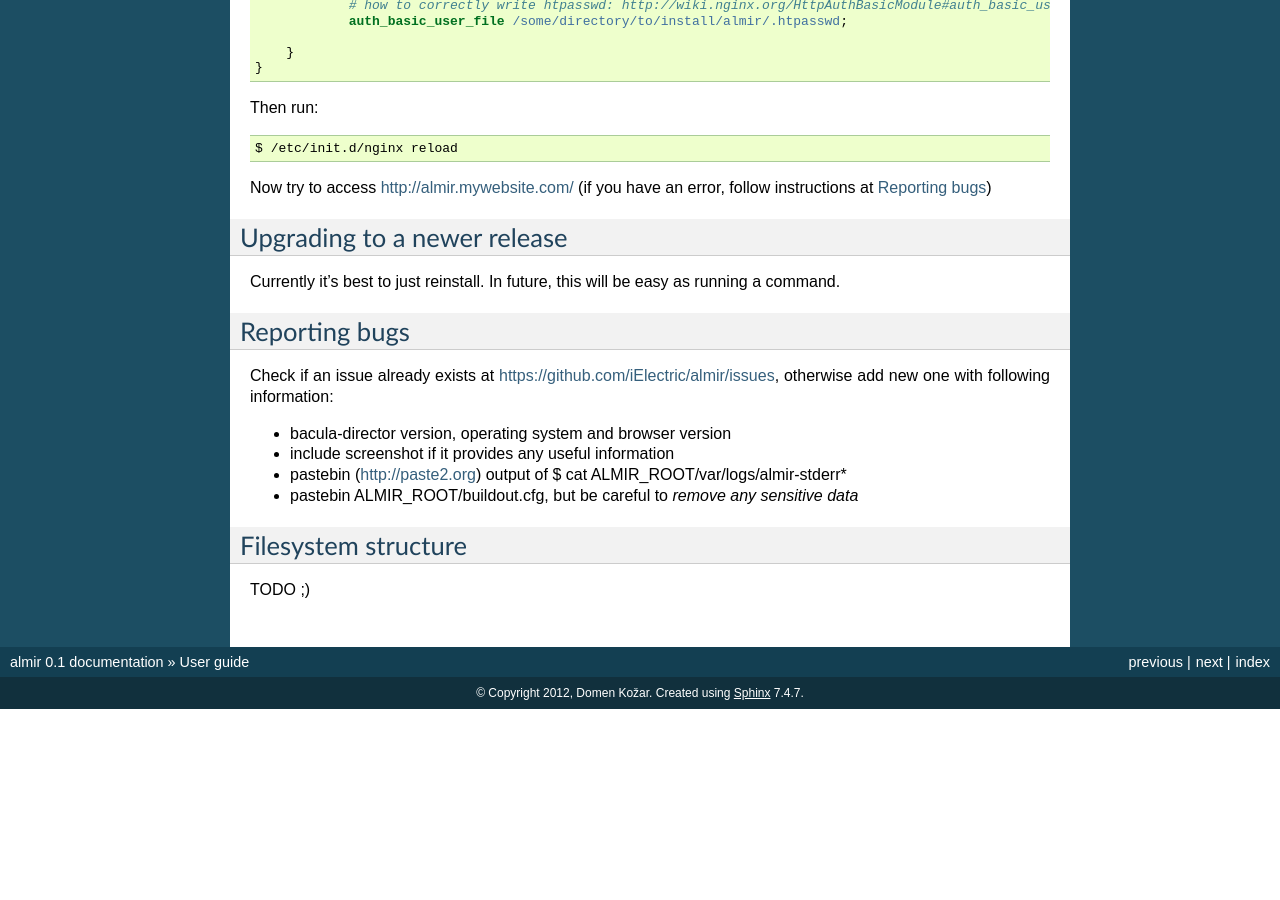
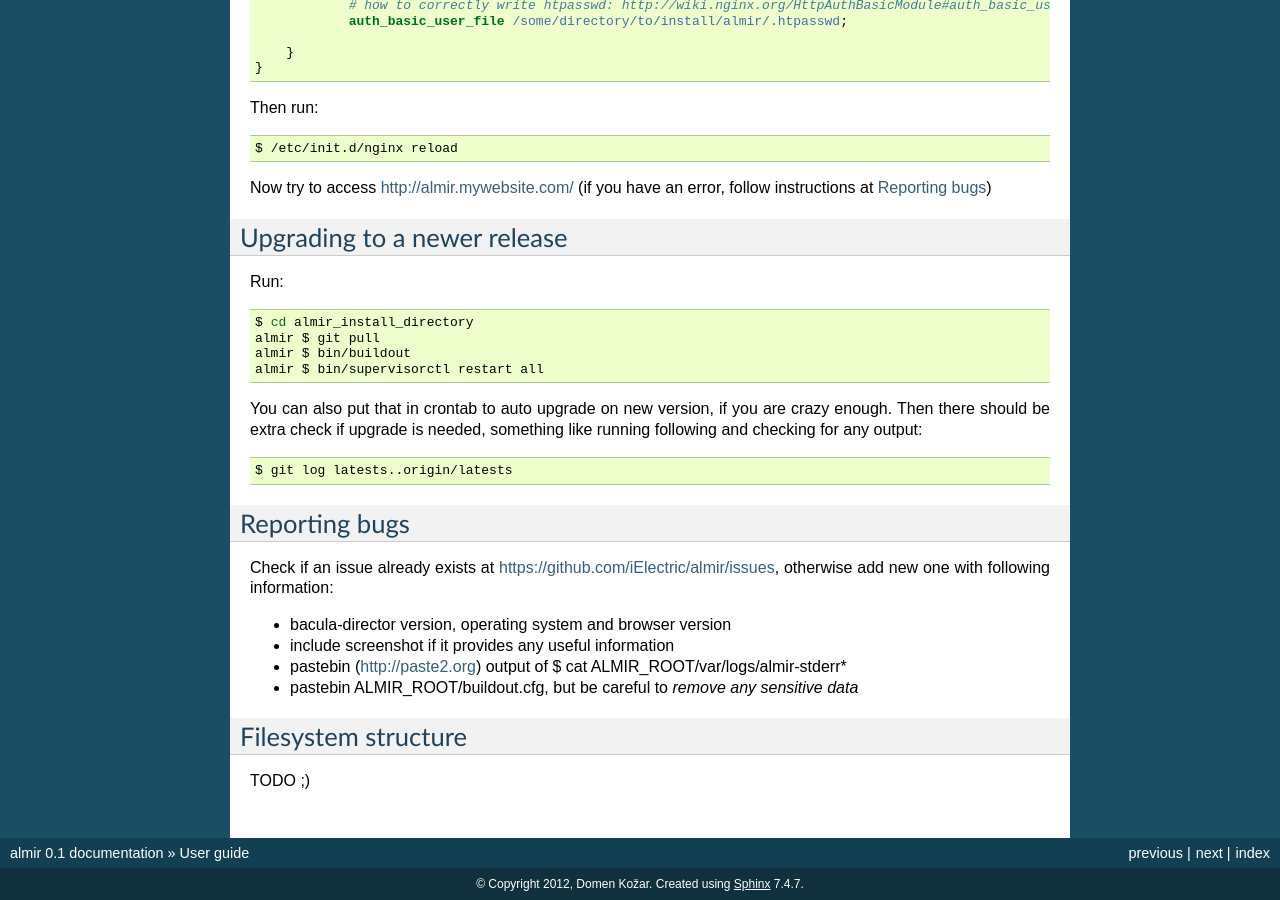
Before and after one commit to domenkozar/almir, a Sphinx documentation site: the page built from docs/source/userguide.rst, in a window 1280 px wide and 900 px high, scrolled down 1400 px. Built offline with Sphinx 7.4.7, drawn with Linux system fonts in a browser that asks for light colours; before the commit the page ends 2109 px from its top, so only the background shows below that.

Commit message:
add instructions how to upgrade

```diff
--- a/docs/source/userguide.rst
+++ b/docs/source/userguide.rst
@@ -100,7 +100,16 @@ Now try to access http://almir.mywebsite.com/ (if you have an error, follow inst
 Upgrading to a newer release
 ----------------------------
 
-Currently it's best to just reinstall. In future, this will be easy as running a command.
+Run::
+
+    $ cd almir_install_directory
+    almir $ git pull
+    almir $ bin/buildout
+    almir $ bin/supervisorctl restart all
+
+You can also put that in crontab to auto upgrade on new version, if you are crazy enough. Then there should be extra check if upgrade is needed, something like running following and checking for any output::
+
+    $ git log latests..origin/latests
 
 .. _reporting-bugs:
 
```
